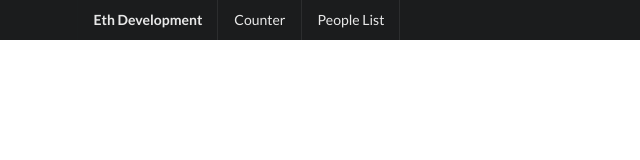
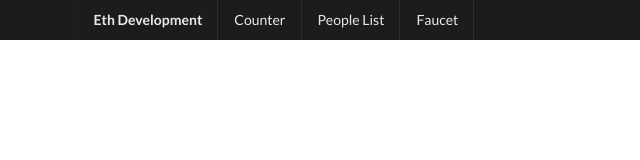
Before and after one commit to flowingis/ethereum-development-course, a website built with webpack: page apps/index.html in a window 1280 px wide. Shown: the full height of the page, 0-640 px from the left. Built offline with nearby package versions, Linux system fonts and the light colour scheme; some packages are replaced by stand-ins of ours; what navigo, truffle-contract, web3 would draw is missing.

Commit message:
added faucet link

```diff
--- a/apps/index.html
+++ b/apps/index.html
@@ -18,6 +18,7 @@
             </a>
             <a href="counter" data-navigo class="item">Counter</a>
             <a href="people-list" data-navigo class="item">People List</a>
+            <a href="https://faucet.metamask.io" target="_blank" class="item">Faucet</a>
         </div>
     </div>
     <div class="ui main container">
```
